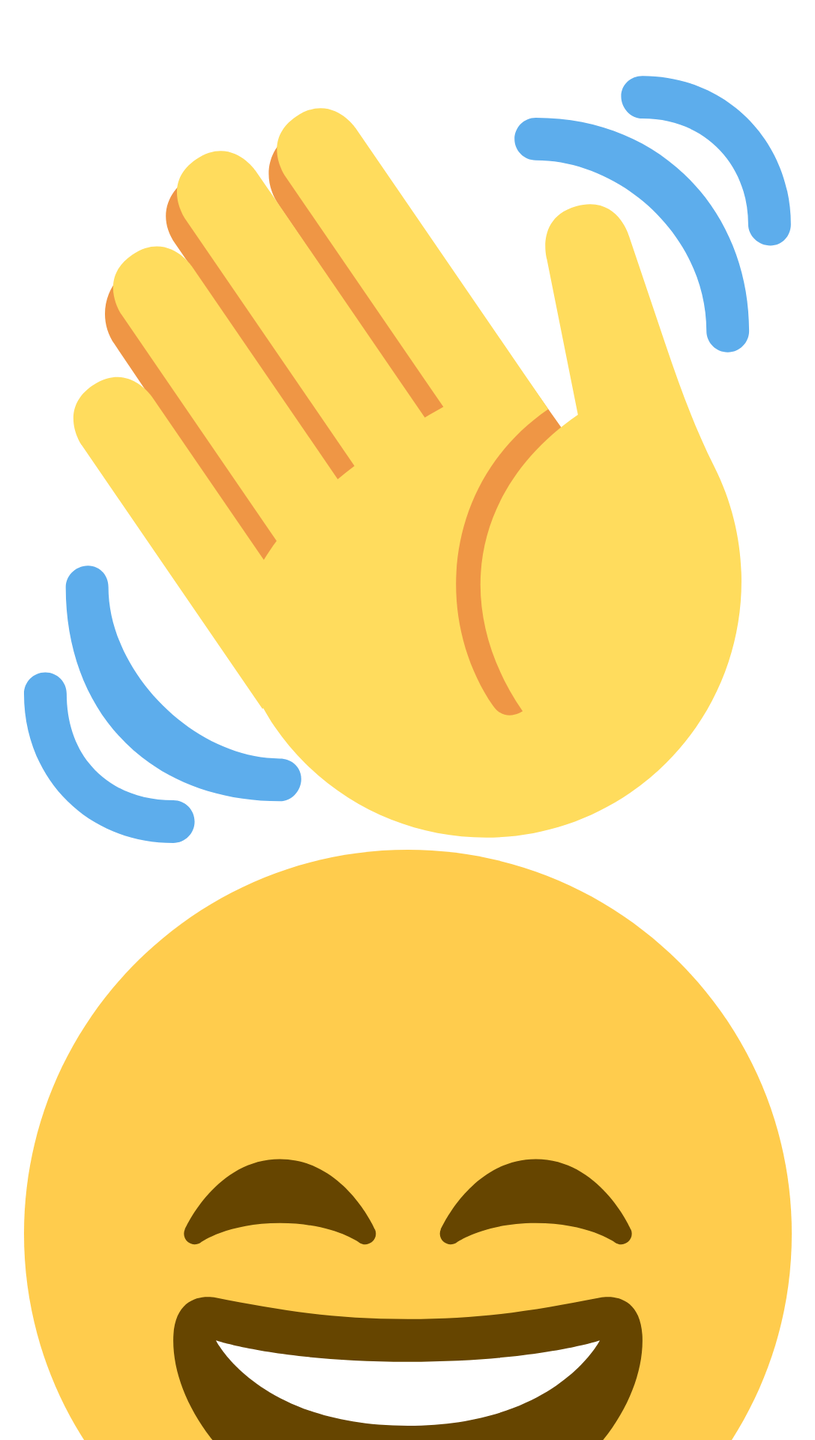
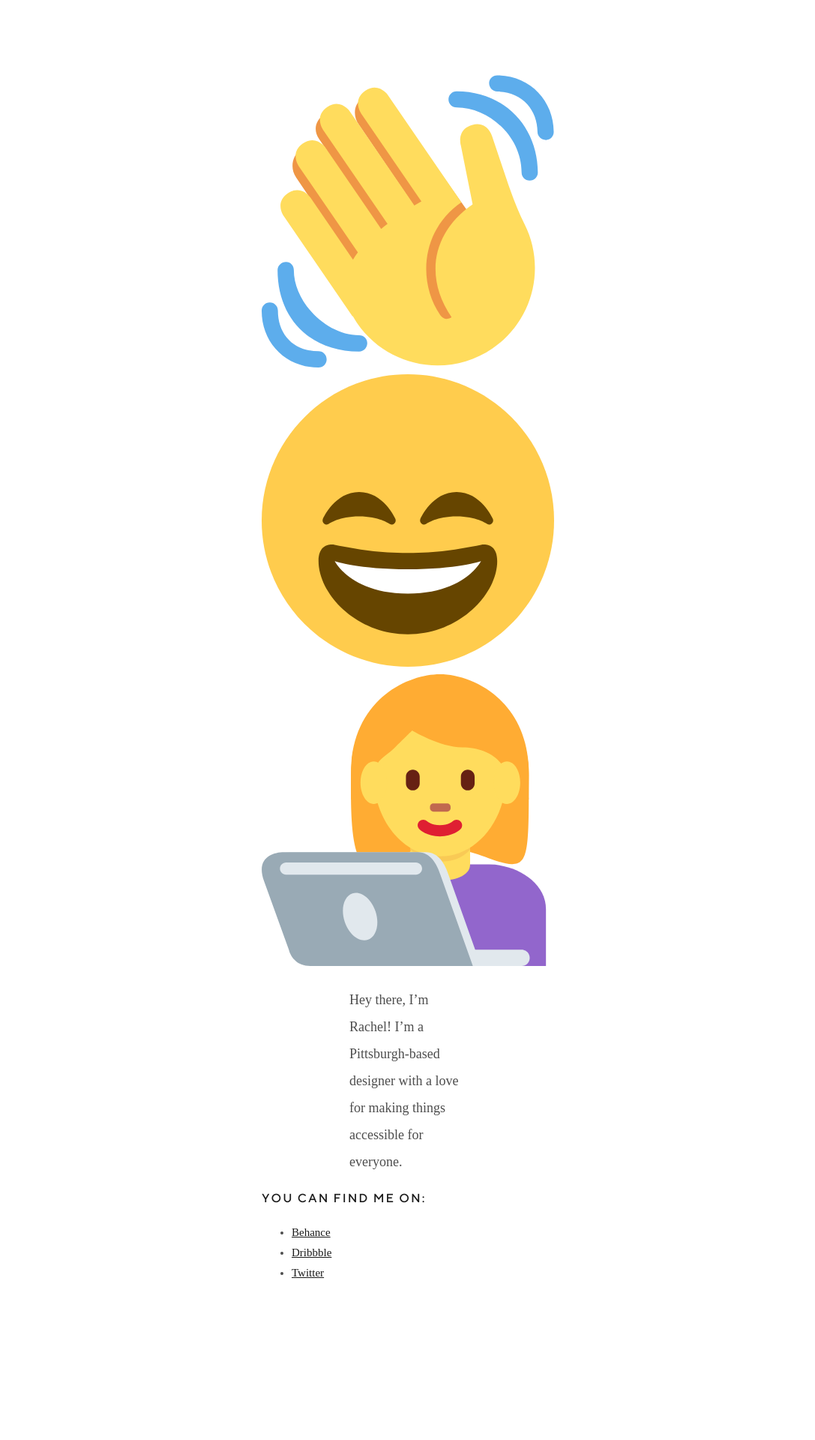
Before and after one commit to rachelmcgrane/rachelmcgrane.github.io, a Jekyll site: the page built from index.html, in a window 1280 px wide. Shown: the top 1920 px of the page at 75% size, without its empty margins (96-1183 px from the left). Built offline with Jekyll 4.4.1, drawn with Linux system fonts in a browser that asks for light colours; some web fonts are replaced; after the commit the page ends 1726 px from its top, so only the background shows below that.

Commit message:
Changed container sizing

```diff
--- a/_sass/globals/_base.scss
+++ b/_sass/globals/_base.scss
@@ -3,22 +3,29 @@
 }
 
 .container {
-  padding: 40px 30px 0;
+  padding: 80px 30px 0;
+  max-width: 30em;
 
-  @include breakpoint(550px) {
-    padding-left: 0;
-    padding-right: 0;
-    width: 85%;
+  @include breakpoint(450px) {
     margin-left: auto;
     margin-right: auto;
   }
 
   @include breakpoint(630px) {
     padding-top: 80px;
-    width: 80%;
   }
 
   @include breakpoint(1050px) {
     padding-top: 100px;
   }
 }
+
+a {
+  color: $color-text-dark;
+
+  &:hover {
+    background-color: $color-text-dark;
+    color: $color-white;
+    text-decoration: none;
+  }
+}
```
